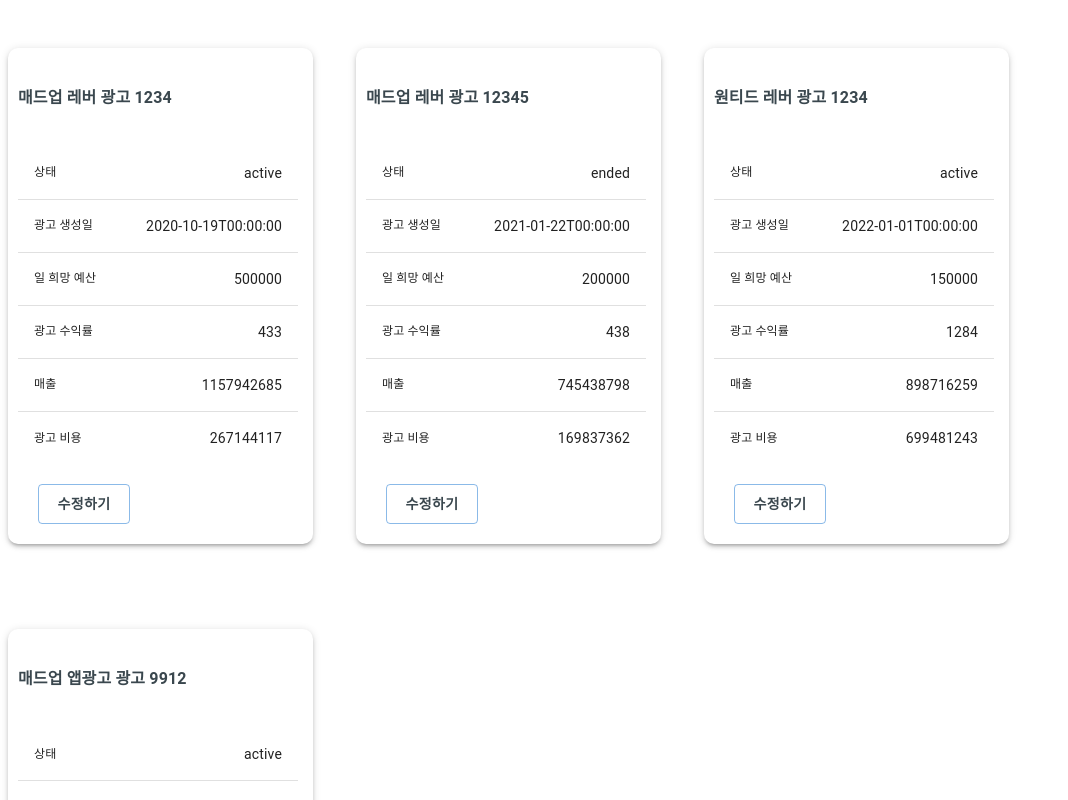
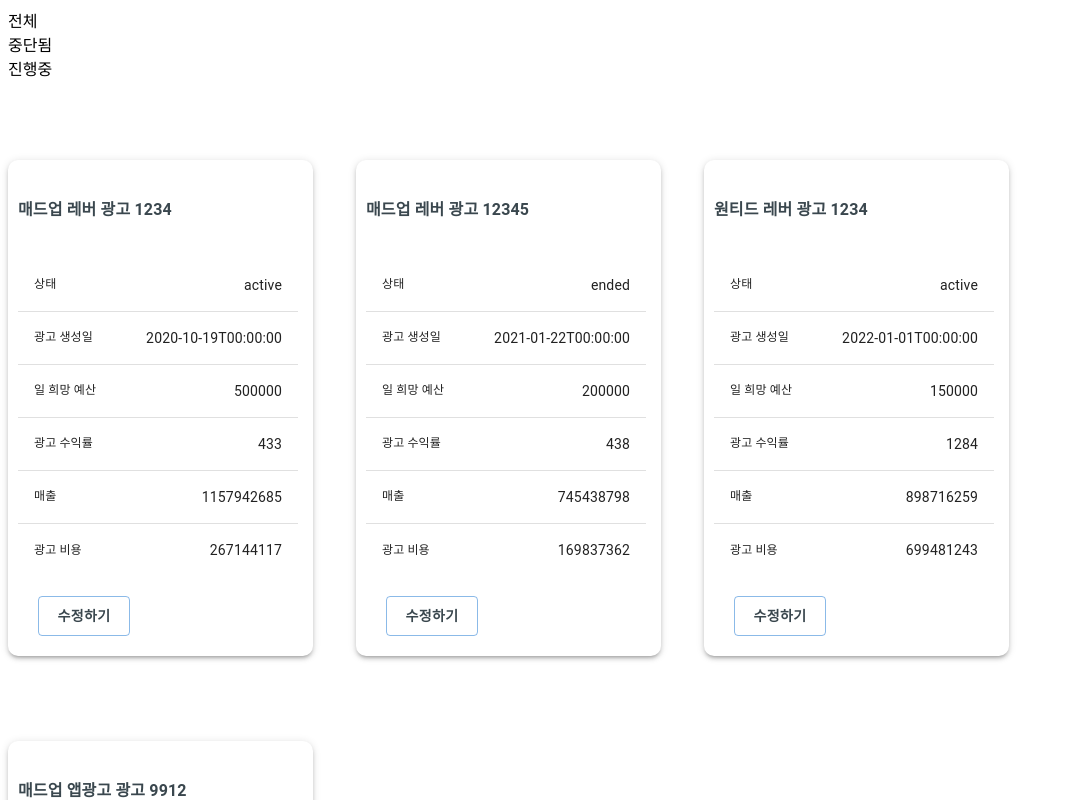
Before and after one commit to pre-onboarding-frontend-7-team-3/pre-onboarding-7th-2-2-3, a React (Create React App) app: page / in a window 1280 px wide. Shown: the top 800 px of the page, without its empty margins (0-1068 px from the left). Built offline with nearby package versions, Linux system fonts and the light colour scheme.

Commit message:
feat : 데이터 상수화,  wip : 필터 기능 fin

```diff
--- a/package.json
+++ b/package.json
@@ -15,6 +15,7 @@
     "react-dom": "^18.2.0",
     "react-router-dom": "^6.4.3",
     "react-scripts": "5.0.1",
+    "recoil": "^0.7.6",
     "web-vitals": "^2.1.4"
   },
   "scripts": {
--- a/src/App.jsx
+++ b/src/App.jsx
@@ -1,12 +1,15 @@
 import "./App.css";
 import { Route, Routes } from "react-router-dom";
 import CardList from "components/card/CardList";
+import { RecoilRoot } from "recoil";
 
 function App() {
   return (
-    <Routes>
-      <Route path="/" element={<CardList />} />
-    </Routes>
+    <RecoilRoot>
+      <Routes>
+        <Route path="/" element={<CardList />} />
+      </Routes>
+    </RecoilRoot>
   );
 }
 
--- /dev/null
+++ b/src/CONSTANT_DATA/CARD_STATUS.js
@@ -0,0 +1,5 @@
+export const CARD_STATUS = {
+  ALL: "all",
+  ENDED: "ended",
+  ACTIVE: "active",
+};
--- /dev/null
+++ b/src/apis/cardsApi.js
@@ -0,0 +1,7 @@
+import axios from "axios";
+
+export const cardsAxios = () => {
+  const res = axios.get("/mock/adListData.json");
+
+  return res;
+};
--- a/src/components/card/Card.jsx
+++ b/src/components/card/Card.jsx
@@ -8,19 +8,18 @@ import TableCell from "@mui/material/TableCell";
 import TableRow from "@mui/material/TableRow";
 // import { getDateConvert } from "utils/getDateCovert";
 
-const Card = ({ adData }) => {
-  console.log(adData);
+const Card = ({ cardData }) => {
   function createData(name, description) {
     return { name, description };
   }
 
   const rows = [
-    createData("상태", adData.status),
-    createData("광고 생성일", adData.startDate),
-    createData("일 희망 예산", adData.budget),
-    createData("광고 수익률", adData.report.roas),
-    createData("매출", adData.report.convValue),
-    createData("광고 비용", adData.report.cost),
+    createData("상태", cardData?.status),
+    createData("광고 생성일", cardData?.startDate),
+    createData("일 희망 예산", cardData?.budget),
+    createData("광고 수익률", cardData?.report.roas),
+    createData("매출", cardData?.report.convValue),
+    createData("광고 비용", cardData?.report.cost),
   ];
 
   // adData.status === "ended" ? adData.status + "(" + adData.endDate + ")" : adData.status;
@@ -30,7 +29,6 @@ const Card = ({ adData }) => {
         elevation={3}
         sx={{
           width: 305,
-          // height: 420,
           borderRadius: "10px",
           border: "1 solid #D1D8DC",
         }}
@@ -55,7 +53,7 @@ const Card = ({ adData }) => {
               marginBottom: "40px",
             }}
           >
-            {adData.title}
+            {cardData.title}
           </Typography>
           <Table sx={{ width: "280px" }} aria-label="simple table">
             <TableBody>
--- a/src/components/card/CardList.jsx
+++ b/src/components/card/CardList.jsx
@@ -1,23 +1,57 @@
 import React, { useEffect, useState } from "react";
 import Card from "./Card";
 import { Grid } from "@mui/material";
-import axios from "axios";
+import { cardsAxios } from "apis/cardsApi";
+import { cardsState } from "recoil/recoil";
+import { useRecoilState } from "recoil";
+import { CARD_STATUS } from "CONSTANT_DATA/CARD_STATUS";
 
 const CardList = () => {
-  const [adDatas, setAdDatas] = useState([]);
+  const [cardDatas, setCardDatas] = useRecoilState(cardsState);
+  const [cardType, setCardType] = useState(CARD_STATUS.ALL);
+
+  const getAllData = () => {
+    cardsAxios().then((res) => setCardDatas(res.data.ads));
+  };
 
   useEffect(() => {
-    axios.get("/mock/adListData.json").then((res) => setAdDatas(res.data.ads));
+    getAllData();
   }, []);
 
+  const targetValue = cardDatas.filter(({ status }) => {
+    return status === cardType;
+  });
+
+  console.log("타겟벨류", targetValue);
+
+  const getData = async (e) => {
+    setCardType(e.target.className);
+  };
+
   return (
-    <div style={{ width: "1020px", top: "0", left: "0" }}>
-      <Grid container spacing={3} gap="px">
-        {adDatas.map((adData) => {
-          return <Card key={adData.id} adData={adData} />;
-        })}
-      </Grid>
-    </div>
+    <>
+      <div className={CARD_STATUS.ALL} onClick={getData}>
+        전체
+      </div>
+      <div className={CARD_STATUS.ENDED} onClick={getData}>
+        중단됨
+      </div>
+      <div className={CARD_STATUS.ACTIVE} onClick={getData}>
+        진행중
+      </div>
+      <div style={{ height: "40px" }} />
+      <div style={{ width: "1020px", top: "0", left: "0" }}>
+        <Grid container spacing={3} gap="px">
+          {cardType === CARD_STATUS.ALL
+            ? cardDatas.map((cardData) => {
+                return <Card key={cardData.id} cardData={cardData} />;
+              })
+            : targetValue?.map((cardData) => {
+                return <Card key={cardData.id} cardData={cardData} />;
+              })}
+        </Grid>
+      </div>
+    </>
   );
 };
 
--- a/src/components/test.jsx
+++ /dev/null
@@ -1,5 +0,0 @@
-function test() {
-  return <div>d</div>;
-}
-
-export default test;
--- /dev/null
+++ b/src/recoil/recoil.js
@@ -0,0 +1,6 @@
+import { atom } from "recoil";
+
+export const cardsState = atom({
+  key: "cardState",
+  default: [],
+});
```
Also changed, not shown: 2 other files (tests, documents, lock files or other folders).
